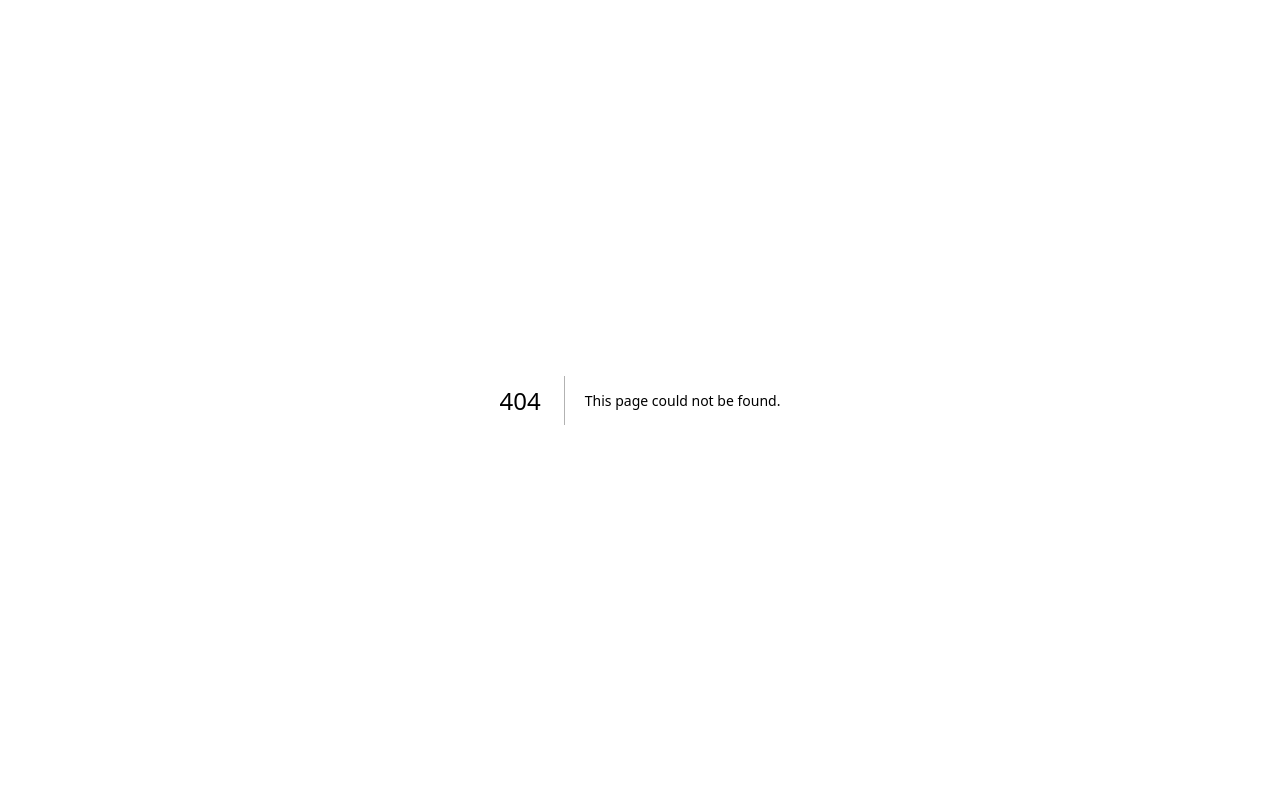
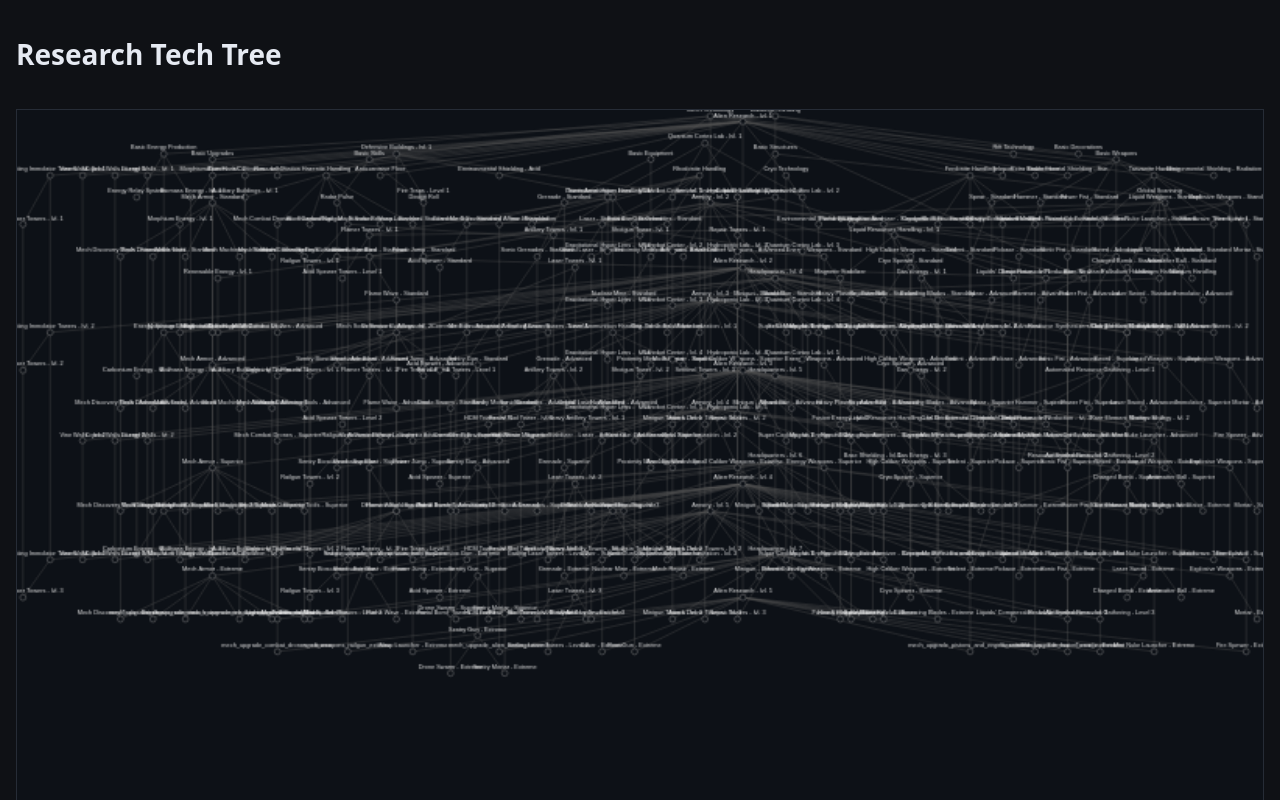
Before and after one commit to ahoff-git/RiftBreaker-research-parse, a Next.js app: page /tree in a window 1280 px wide. Before the commit this address had no page. Shown: the top 800 px of the page. Built offline with nearby package versions, Linux system fonts and the light colour scheme.

Commit message:
Add tech tree visualization with mini map

```diff
--- /dev/null
+++ b/components/TechTreeCanvas.jsx
@@ -0,0 +1,15 @@
+import { useRef, useEffect } from 'react'
+import { drawGraph } from '../lib/drawGraph.mjs'
+
+export default function TechTreeCanvas({ graph, width = 800, height = 600, scale = 1, bounds, className = '' }) {
+  const ref = useRef(null)
+
+  useEffect(() => {
+    const canvas = ref.current
+    if (!canvas) return
+    const ctx = canvas.getContext('2d')
+    drawGraph(ctx, graph, { scale, bounds })
+  }, [graph, scale, bounds])
+
+  return <canvas ref={ref} width={width} height={height} className={className} />
+}
--- /dev/null
+++ b/lib/drawGraph.mjs
@@ -0,0 +1,49 @@
+export function drawGraph(ctx, graph, opts = {}) {
+  if (!ctx || !graph || !graph.nodes) return
+  const { scale = 1, bounds = null, padding = 10 } = opts
+  const nodes = Object.values(graph.nodes).filter(n => n && n.pos && typeof n.pos.x === 'number' && typeof n.pos.y === 'number')
+  if (!nodes.length) return
+  const b = bounds || nodes.reduce((acc, n) => ({
+    minX: Math.min(acc.minX, n.pos.x),
+    maxX: Math.max(acc.maxX, n.pos.x),
+    minY: Math.min(acc.minY, n.pos.y),
+    maxY: Math.max(acc.maxY, n.pos.y)
+  }), { minX: Infinity, maxX: -Infinity, minY: Infinity, maxY: -Infinity })
+  const offsetX = -b.minX + padding
+  const offsetY = -b.minY + padding
+  ctx.clearRect(0, 0, ctx.canvas.width, ctx.canvas.height)
+  ctx.save()
+  ctx.scale(scale, scale)
+  ctx.translate(offsetX, offsetY)
+  ctx.lineWidth = 1
+  ctx.font = '10px sans-serif'
+  ctx.textAlign = 'center'
+  ctx.textBaseline = 'middle'
+  // draw edges
+  ctx.strokeStyle = '#555'
+  for (const [key, n] of Object.entries(graph.nodes)) {
+    if (!n.pos || !Array.isArray(n.unlocks)) continue
+    for (const u of n.unlocks) {
+      const t = graph.nodes[u]
+      if (!t || !t.pos) continue
+      ctx.beginPath()
+      ctx.moveTo(n.pos.x, n.pos.y)
+      ctx.lineTo(t.pos.x, t.pos.y)
+      ctx.stroke()
+    }
+  }
+  // draw nodes
+  for (const [key, n] of Object.entries(graph.nodes)) {
+    if (!n.pos) continue
+    ctx.beginPath()
+    ctx.arc(n.pos.x, n.pos.y, 5, 0, Math.PI * 2)
+    ctx.fillStyle = '#0d1117'
+    ctx.fill()
+    ctx.strokeStyle = '#999'
+    ctx.stroke()
+    const label = n.name || key.split('/').pop()
+    ctx.fillStyle = '#eee'
+    ctx.fillText(label, n.pos.x, n.pos.y - 10)
+  }
+  ctx.restore()
+}
--- a/lib/graphUtils.mjs
+++ b/lib/graphUtils.mjs
@@ -48,3 +48,21 @@ export function formatNumber(n) {
     return String(n);
   }
 }
+
+export function graphBounds(graph) {
+  if (!graph || !graph.nodes) return null
+  let minX = Infinity, maxX = -Infinity, minY = Infinity, maxY = -Infinity
+  for (const n of Object.values(graph.nodes)) {
+    if (n && n.pos) {
+      const { x, y } = n.pos
+      if (typeof x === 'number' && typeof y === 'number') {
+        if (x < minX) minX = x
+        if (x > maxX) maxX = x
+        if (y < minY) minY = y
+        if (y > maxY) maxY = y
+      }
+    }
+  }
+  if (minX === Infinity) return null
+  return { minX, maxX, minY, maxY }
+}
--- /dev/null
+++ b/lib/useGraph.mjs
@@ -0,0 +1,29 @@
+import { useState, useEffect } from 'react'
+
+export const DEFAULT_GRAPH_URL = '/research_graph.json'
+
+export function useGraph(url = DEFAULT_GRAPH_URL) {
+  const [graph, setGraph] = useState(null)
+  const [nodes, setNodes] = useState([])
+
+  useEffect(() => {
+    let cancelled = false
+    async function load() {
+      try {
+        const res = await fetch(url, { cache: 'no-store' })
+        if (!res.ok) throw new Error(`${res.status} ${res.statusText}`)
+        const data = await res.json()
+        if (!cancelled) {
+          setGraph(data)
+          setNodes(Object.entries(data.nodes || {}).map(([k, v]) => ({ key: k, ...v })))
+        }
+      } catch (e) {
+        console.error('Could not fetch research graph', e)
+      }
+    }
+    load()
+    return () => { cancelled = true }
+  }, [url])
+
+  return { graph, nodes }
+}
--- /dev/null
+++ b/pages/tree.jsx
@@ -0,0 +1,50 @@
+import { useMemo } from 'react'
+import { useGraph } from '../lib/useGraph.mjs'
+import { graphBounds } from '../lib/graphUtils.mjs'
+import TechTreeCanvas from '../components/TechTreeCanvas.jsx'
+
+const MAIN_WIDTH = 800
+const MAIN_HEIGHT = 600
+const MINI_WIDTH = 200
+const MINI_HEIGHT = 150
+
+export default function Tree() {
+  const { graph } = useGraph()
+  const bounds = useMemo(() => graphBounds(graph), [graph])
+
+  const mainScale = useMemo(() => {
+    if (!bounds) return 1
+    const w = bounds.maxX - bounds.minX + 20
+    const h = bounds.maxY - bounds.minY + 20
+    return Math.min(MAIN_WIDTH / w, MAIN_HEIGHT / h)
+  }, [bounds])
+
+  const miniScale = useMemo(() => {
+    if (!bounds) return 1
+    const w = bounds.maxX - bounds.minX + 20
+    const h = bounds.maxY - bounds.minY + 20
+    return Math.min(MINI_WIDTH / w, MINI_HEIGHT / h)
+  }, [bounds])
+
+  return (
+    <div className="techtree-container">
+      <h1>Research Tech Tree</h1>
+      <TechTreeCanvas
+        graph={graph}
+        bounds={bounds}
+        width={MAIN_WIDTH}
+        height={MAIN_HEIGHT}
+        scale={mainScale}
+        className="techtree-main"
+      />
+      <TechTreeCanvas
+        graph={graph}
+        bounds={bounds}
+        width={MINI_WIDTH}
+        height={MINI_HEIGHT}
+        scale={miniScale}
+        className="techtree-mini"
+      />
+    </div>
+  )
+}
--- a/styles/globals.css
+++ b/styles/globals.css
@@ -90,3 +90,15 @@ footer { padding: 8px 16px; border-top: 1px solid var(--border); color: var(--mu
     max-height: 40vh;
   }
 }
+
+.techtree-container {
+  padding: 16px;
+  display: flex;
+  flex-direction: column;
+  gap: 16px;
+}
+
+.techtree-main, .techtree-mini {
+  border: 1px solid var(--border);
+  background: #0d1117;
+}
```
Also changed, not shown: pages/index.jsx (+3 -22 lines).
